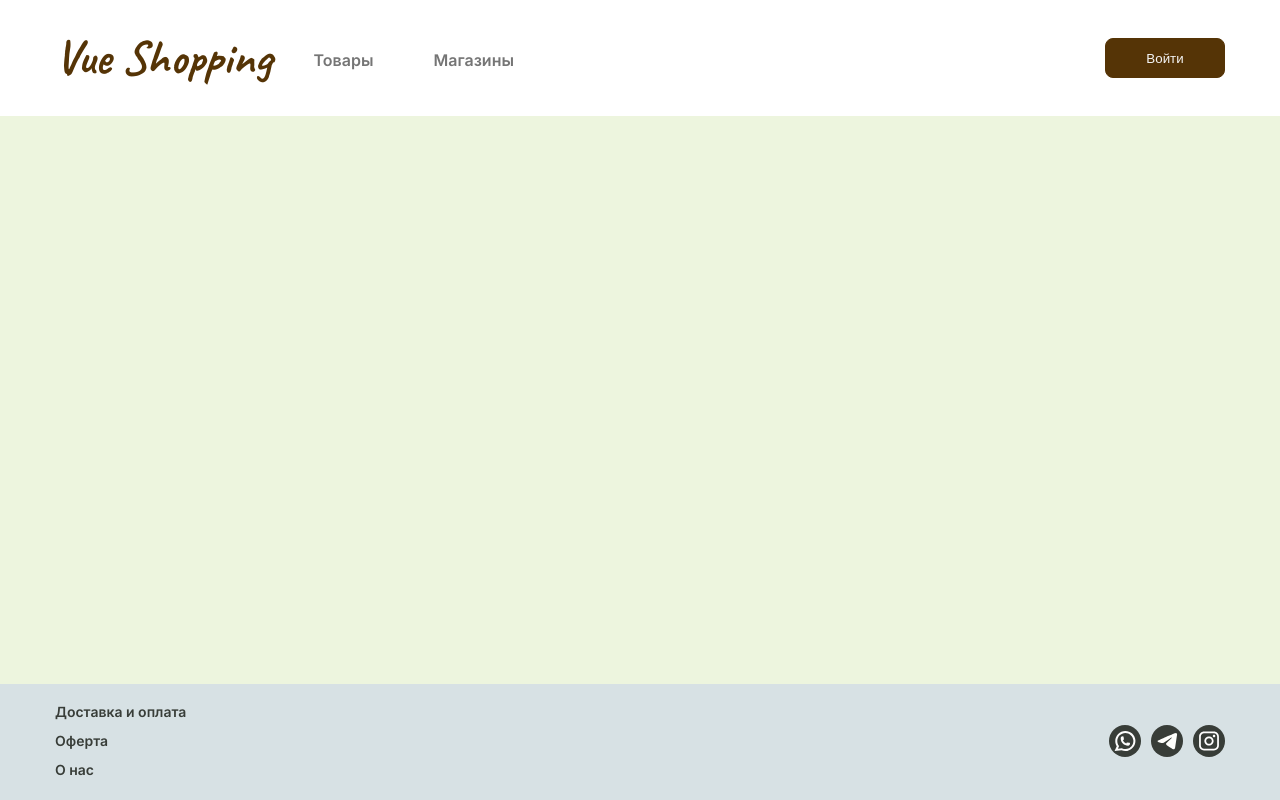
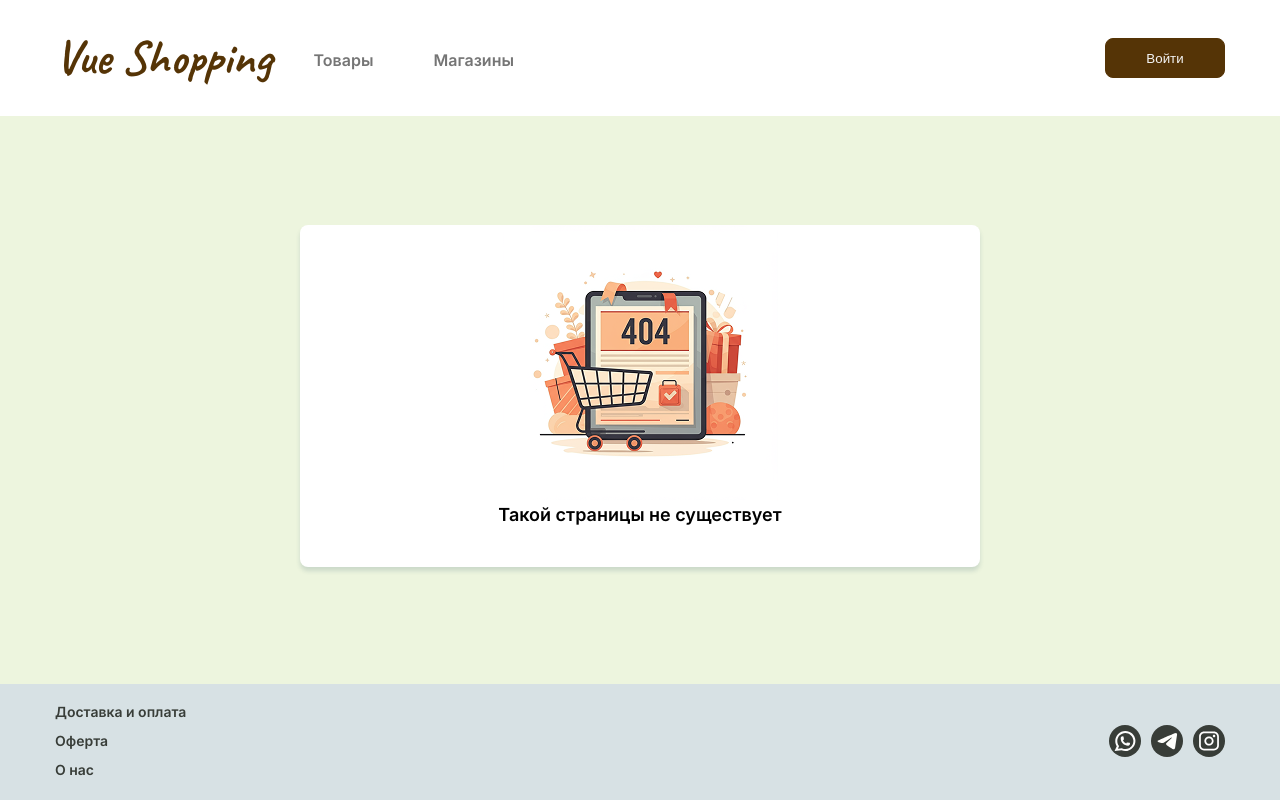
Before and after one commit to masseriiia/vue-shop, a Vue app: page /404 in a window 1280 px wide. Built offline with nearby package versions, Linux system fonts and the light colour scheme; the HTML template or start-up script is replaced by a standard one; a web font is replaced by a local one.

Commit message:
added error page and fix functionality login

```diff
--- a/src/router/index.ts
+++ b/src/router/index.ts
@@ -4,8 +4,10 @@ import AdminView from '@/views/AdminView.vue'
 import CatalogView from '@/views/CatalogView.vue'
 import ProfileView from '@/views/ProfileView.vue'
 import ShopsView from '@/views/ShopsView.vue'
+import ErrorView from '@/views/ErrorView.vue'
 import { useCurrentUserStore } from '@/stores/currentUser.ts'
 import { storeToRefs } from 'pinia'
+import { getCurrentUserData } from '@/services/api/user-api'
 
 const routes = [
   {
@@ -21,7 +23,8 @@ const routes = [
   {
     path: '/admin',
     name: 'Admin',
-    component: AdminView
+    component: AdminView,
+    meta: { requiresAdmin: true }
   },
   {
     path: '/catalog',
@@ -38,6 +41,15 @@ const routes = [
     path: '/shops',
     name: 'Shop',
     component: ShopsView
+  },
+  {
+    path: '/404',
+    name: '404',
+    component: ErrorView
+  },
+  {
+    path: '/:pathMatch(.*)*',
+    component: ErrorView
   }
 ]
 
@@ -46,7 +58,7 @@ const router = createRouter({
   routes
 })
 
-router.beforeEach((to, from) => {
+router.beforeEach(async (to) => {
   const userStore = useCurrentUserStore()
   const { isLoggedIn } = storeToRefs(userStore)
 
@@ -54,6 +66,16 @@ router.beforeEach((to, from) => {
     return { name: 'Auth' }
   }
 
+  if (to.meta.requiresAdmin) {
+    if (!isLoggedIn.value) {
+      return { name: '404' }
+    }
+    const data = await getCurrentUserData()
+    if (data.role !== 'admin') {
+      return { name: '404' }
+    }
+  }
+
   return true
 })
 
--- a/src/services/api/auth-api.js
+++ b/src/services/api/auth-api.js
@@ -1,7 +1,6 @@
 import { setToken } from '@/services/api/auth-token-service.js'
 import { instance } from '@/services/api/base-api.js'
 import { useCurrentUserStore } from '@/stores/currentUser.js'
-import { storeToRefs } from 'pinia'
 
 export function startSession(email, password) {
   const userStore = useCurrentUserStore();
--- /dev/null
+++ b/src/views/ErrorView.vue
@@ -0,0 +1,42 @@
+<script setup lang="ts">
+
+</script>
+
+<template>
+  <div class="error">
+    <div class="content">
+      <img src="@/assets/images/404.png" alt="404">
+      <p class="title">Такой страницы не существует</p>
+    </div>
+  </div>
+</template>
+
+<style scoped>
+.error {
+  display: flex;
+  justify-content: center;
+  align-items: center;
+  height: 70vh;
+}
+
+.content {
+  padding-bottom: 38px;
+  display: flex;
+  flex-direction: column;
+  justify-content: center;
+  align-items: center;
+  width: 100%;
+  max-width: 680px;
+  border-radius: 8px;
+  background-color: var(--ui-white);
+  box-shadow: 0 4px 4px 0 rgba(39, 81, 102, 0.17);
+}
+
+.title {
+  font-family: var(--font-family);
+  font-weight: 600;
+  font-size: 18px;
+  line-height: 156%;
+  color: #000;
+}
+</style>
```
